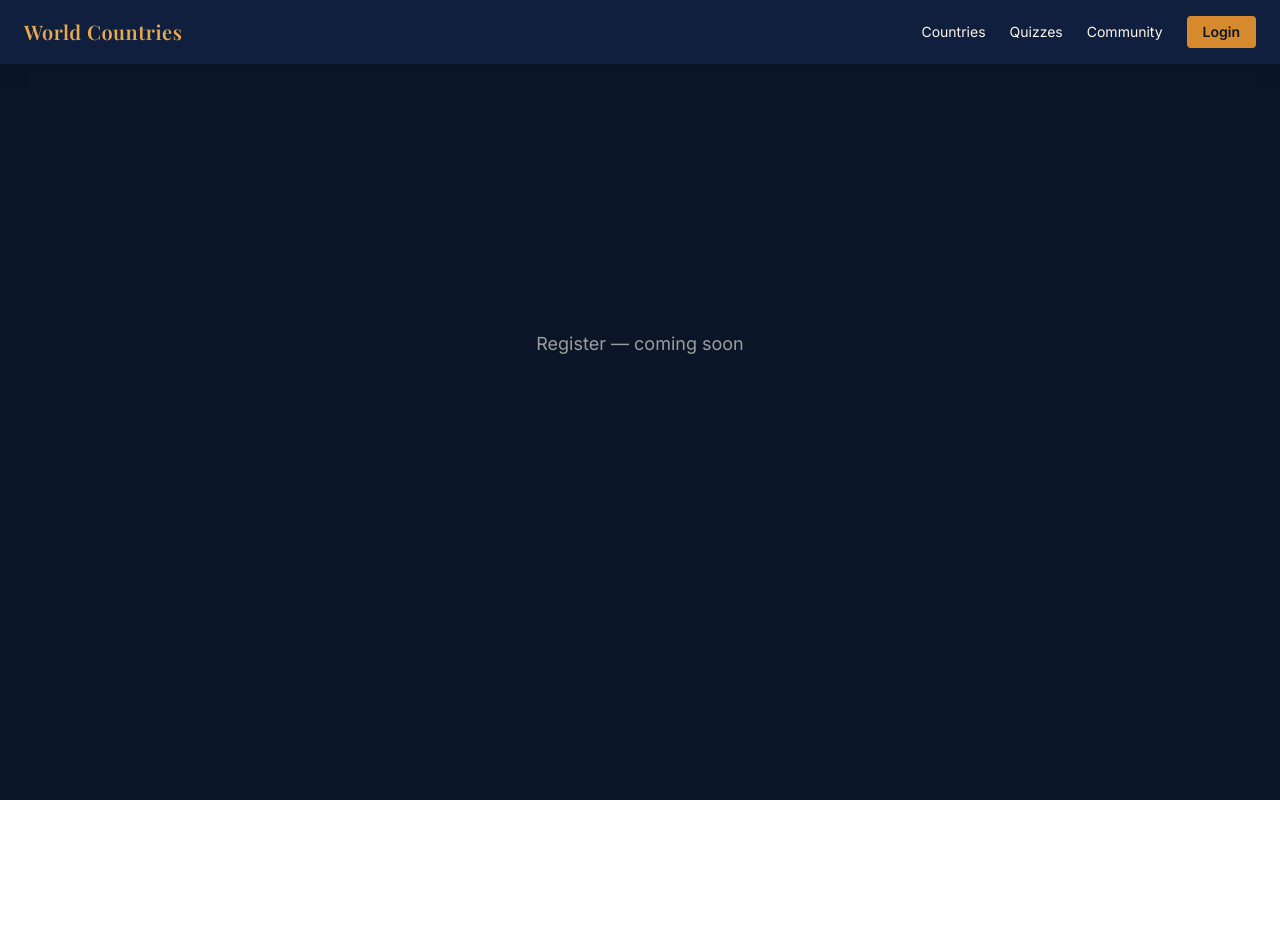
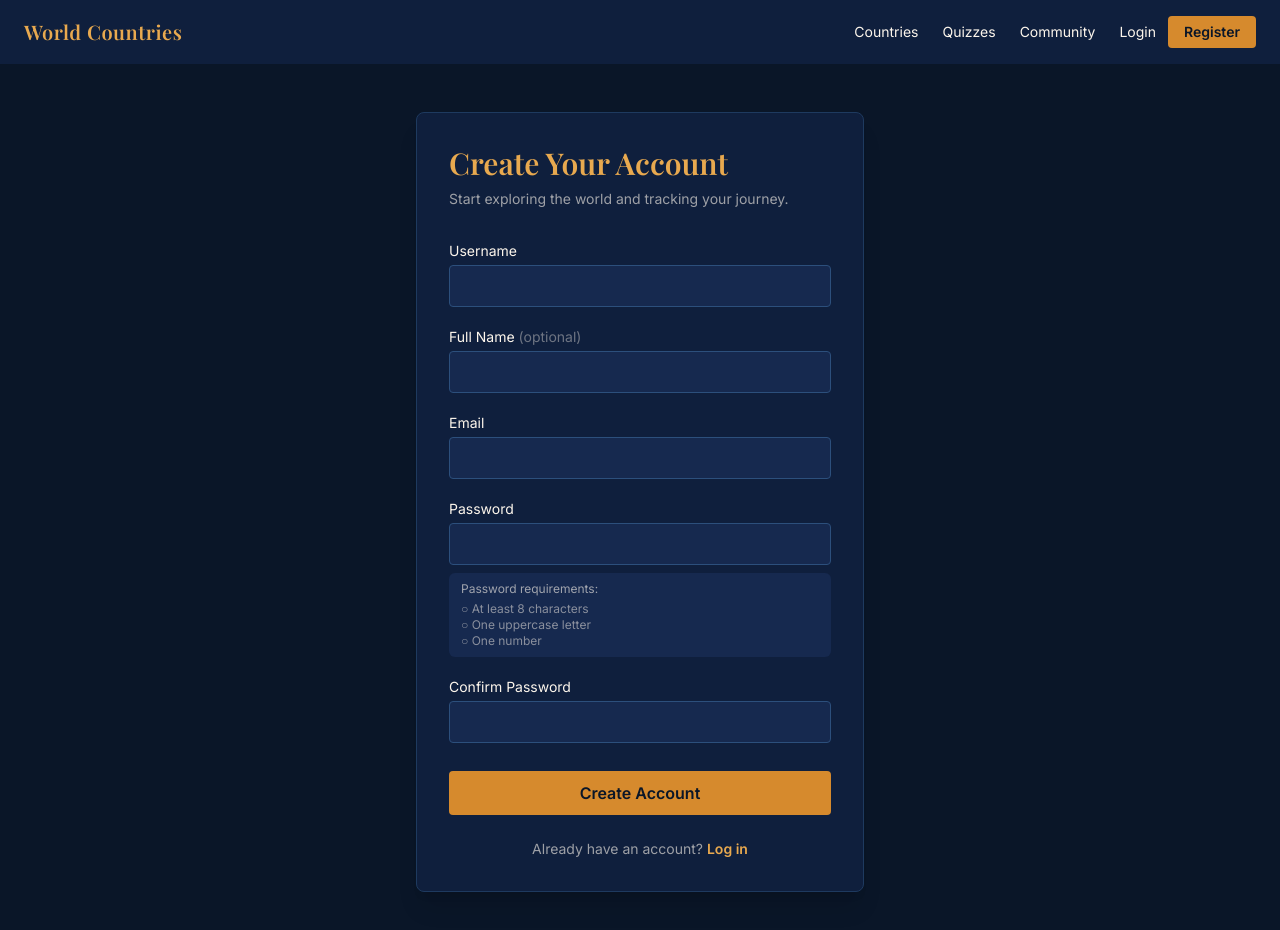
Before and after one commit to cgroup32-2026/cgroup32-World-Countries-FP-FrontEnd, a React (Vite) app: page /register in a window 1280 px wide. Shown: the top 930 px of the page. Before the commit the page ends 800 px from the top, so only its background shows below. Built offline with nearby package versions, Linux system fonts and the light colour scheme; no server answers.

Commit message:
added register

```diff
--- a/src/App.jsx
+++ b/src/App.jsx
@@ -8,6 +8,7 @@ import { HomePage } from "./pages/HomePage";
 import { MagazineHomePage } from "./pages/MagazineHomePage";
 import { CountriesPage } from "./pages/CountriesPage";
 import { CountryDetailPage } from "./pages/CountryDetailPage";
+import { RegisterPage } from "./pages/RegisterPage";
 
 function Placeholder({ title }) {
   return (
@@ -26,10 +27,7 @@ function App() {
           <Routes>
             <Route path="/" element={<HomePage />} />
             <Route path="/login" element={<LoginPage />} />
-            <Route
-              path="/register"
-              element={<Placeholder title="Register" />}
-            />
+            <Route path="/register" element={<RegisterPage />} />
             <Route path="/countries" element={<CountriesPage />} />
             <Route path="/countries/:id" element={<CountryDetailPage />} />
             <Route path="/shares" element={<Placeholder title="Community" />} />
--- a/src/components/Navbar.jsx
+++ b/src/components/Navbar.jsx
@@ -45,12 +45,21 @@ export function Navbar() {
             Logout ({user?.username})
           </button>
         ) : (
-          <Link
-            to="/login"
-            className="bg-amber-500 hover:bg-amber-600 text-navy-950 font-semibold px-4 py-1.5 rounded transition"
-          >
-            Login
-          </Link>
+          <div className="flex items-center gap-3">
+            <Link
+              to="/login"
+              className="text-amber-50 hover:text-amber-400 transition"
+            >
+              Login
+            </Link>
+
+            <Link
+              to="/register"
+              className="bg-amber-500 hover:bg-amber-600 text-navy-950 font-semibold px-4 py-1.5 rounded transition"
+            >
+              Register
+            </Link>
+          </div>
         )}
       </div>
     </nav>
--- a/src/pages/CountriesPage.jsx
+++ b/src/pages/CountriesPage.jsx
@@ -2,6 +2,16 @@ import { useMemo, useState } from "react";
 import { Link } from "react-router-dom";
 import { CountryCard } from "../components/countries/CountryCard";
 import { countries } from "../data/countries";
+
+const regions = [
+  "All Regions",
+  "Africa",
+  "Asia",
+  "Europe",
+  "North America",
+  "South America",
+  "Oceania",
+];
 
 export function CountriesPage() {
   const [searchTerm, setSearchTerm] = useState("");
--- a/src/pages/LoginPage.jsx
+++ b/src/pages/LoginPage.jsx
@@ -2,6 +2,8 @@ import { useState } from "react";
 import { useNavigate } from "react-router-dom";
 import { authApi } from "../api/authApi";
 import { useAuth } from "../context/AuthContext";
+import { Link } from "react-router-dom";
+
 
 export function LoginPage() {
   const [username, setUsername] = useState("");
@@ -67,6 +69,16 @@ export function LoginPage() {
         >
           {loading ? "Logging in..." : "Log In"}
         </button>
+
+        <p className="mt-6 text-center text-sm text-amber-50/60">
+          Don't have an account?{" "}
+          <Link
+            to="/register"
+            className="font-semibold text-amber-400 hover:text-amber-300"
+          >
+            Create one
+          </Link>
+        </p>
       </form>
     </div>
   );
--- /dev/null
+++ b/src/pages/RegisterPage.jsx
@@ -0,0 +1,249 @@
+import { useState } from "react";
+import { Link, useNavigate } from "react-router-dom";
+import { authApi } from "../api/authApi";
+import { useAuth } from "../context/AuthContext";
+
+export function RegisterPage() {
+  const [formData, setFormData] = useState({
+    username: "",
+    fullName: "",
+    email: "",
+    password: "",
+    confirmPassword: "",
+  });
+
+  const [error, setError] = useState("");
+  const [loading, setLoading] = useState(false);
+
+  const { login } = useAuth();
+  const navigate = useNavigate();
+
+  function handleChange(e) {
+    const { name, value } = e.target;
+
+    setFormData((currentData) => ({
+      ...currentData,
+      [name]: value,
+    }));
+  }
+
+  const passwordRequirements = {
+    minLength: formData.password.length >= 8,
+    uppercase: /[A-Z]/.test(formData.password),
+    number: /\d/.test(formData.password),
+  };
+
+  const passwordIsValid = Object.values(passwordRequirements).every(Boolean);
+
+  async function handleSubmit(e) {
+    e.preventDefault();
+    setError("");
+
+    if (!passwordIsValid) {
+      setError("Please meet all password requirements.");
+      return;
+    }
+
+    if (formData.password !== formData.confirmPassword) {
+      setError("Passwords do not match.");
+      return;
+    }
+
+    setLoading(true);
+
+    try {
+      const result = await authApi.register({
+        username: formData.username,
+        fullName: formData.fullName || null,
+        email: formData.email,
+        password: formData.password,
+      });
+
+      login(result);
+      navigate("/");
+    } catch (err) {
+      setError(err.message);
+    } finally {
+      setLoading(false);
+    }
+  }
+
+  return (
+    <main className="flex min-h-[calc(100vh-80px)] items-center justify-center bg-navy-950 px-4 py-12">
+      <form
+        onSubmit={handleSubmit}
+        className="w-full max-w-md rounded-lg border border-navy-700 bg-navy-900 p-8 shadow-xl"
+      >
+        <div className="mb-8">
+          <h1 className="font-heading text-3xl text-amber-400">
+            Create Your Account
+          </h1>
+
+          <p className="mt-2 text-sm text-amber-50/60">
+            Start exploring the world and tracking your journey.
+          </p>
+        </div>
+
+        {error && (
+          <div className="mb-5 rounded border border-red-700 bg-red-900/40 px-3 py-2 text-sm text-red-200">
+            {error}
+          </div>
+        )}
+
+        <div className="space-y-5">
+          <div>
+            <label
+              htmlFor="username"
+              className="mb-1 block text-sm text-amber-50"
+            >
+              Username
+            </label>
+
+            <input
+              id="username"
+              name="username"
+              type="text"
+              value={formData.username}
+              onChange={handleChange}
+              required
+              className="w-full rounded border border-navy-600 bg-navy-800 px-3 py-2 text-amber-50 focus:border-amber-400 focus:outline-none"
+            />
+          </div>
+
+          <div>
+            <label
+              htmlFor="fullName"
+              className="mb-1 block text-sm text-amber-50"
+            >
+              Full Name <span className="text-amber-50/40">(optional)</span>
+            </label>
+
+            <input
+              id="fullName"
+              name="fullName"
+              type="text"
+              value={formData.fullName}
+              onChange={handleChange}
+              className="w-full rounded border border-navy-600 bg-navy-800 px-3 py-2 text-amber-50 focus:border-amber-400 focus:outline-none"
+            />
+          </div>
+
+          <div>
+            <label htmlFor="email" className="mb-1 block text-sm text-amber-50">
+              Email
+            </label>
+
+            <input
+              id="email"
+              name="email"
+              type="email"
+              value={formData.email}
+              onChange={handleChange}
+              required
+              className="w-full rounded border border-navy-600 bg-navy-800 px-3 py-2 text-amber-50 focus:border-amber-400 focus:outline-none"
+            />
+          </div>
+
+          <div>
+            <label
+              htmlFor="password"
+              className="mb-1 block text-sm text-amber-50"
+            >
+              Password
+            </label>
+
+            <input
+              id="password"
+              name="password"
+              type="password"
+              value={formData.password}
+              onChange={handleChange}
+              required
+              className="w-full rounded border border-navy-600 bg-navy-800 px-3 py-2 text-amber-50 focus:border-amber-400 focus:outline-none"
+            />
+
+            <div className="mt-2 rounded-md bg-navy-800 px-3 py-2 text-xs">
+              <p className="mb-1 text-amber-50/60">Password requirements:</p>
+
+              <p
+                className={
+                  passwordRequirements.minLength
+                    ? "text-green-400"
+                    : "text-amber-50/50"
+                }
+              >
+                {passwordRequirements.minLength ? "✓" : "○"} At least 8
+                characters
+              </p>
+
+              <p
+                className={
+                  passwordRequirements.uppercase
+                    ? "text-green-400"
+                    : "text-amber-50/50"
+                }
+              >
+                {passwordRequirements.uppercase ? "✓" : "○"} One uppercase
+                letter
+              </p>
+
+              <p
+                className={
+                  passwordRequirements.number
+                    ? "text-green-400"
+                    : "text-amber-50/50"
+                }
+              >
+                {passwordRequirements.number ? "✓" : "○"} One number
+              </p>
+            </div>
+          </div>
+
+          <div>
+            <label
+              htmlFor="confirmPassword"
+              className="mb-1 block text-sm text-amber-50"
+            >
+              Confirm Password
+            </label>
+
+            <input
+              id="confirmPassword"
+              name="confirmPassword"
+              type="password"
+              value={formData.confirmPassword}
+              onChange={handleChange}
+              required
+              className="w-full rounded border border-navy-600 bg-navy-800 px-3 py-2 text-amber-50 focus:border-amber-400 focus:outline-none"
+            />
+
+            {formData.confirmPassword &&
+              formData.password !== formData.confirmPassword && (
+                <p className="mt-2 text-xs text-red-300">
+                  Passwords do not match.
+                </p>
+              )}
+          </div>
+        </div>
+
+        <button
+          type="submit"
+          disabled={loading}
+          className="mt-7 w-full rounded bg-amber-500 py-2.5 font-semibold text-navy-950 transition hover:bg-amber-400 disabled:cursor-not-allowed disabled:opacity-50"
+        >
+          {loading ? "Creating Account..." : "Create Account"}
+        </button>
+
+        <p className="mt-6 text-center text-sm text-amber-50/60">
+          Already have an account?{" "}
+          <Link
+            to="/login"
+            className="font-semibold text-amber-400 hover:text-amber-300"
+          >
+            Log in
+          </Link>
+        </p>
+      </form>
+    </main>
+  );
+}
```
Also changed, not shown: src/components/countries/CountryActions.jsx (renamed from src/components/CountryActions.jsx).
